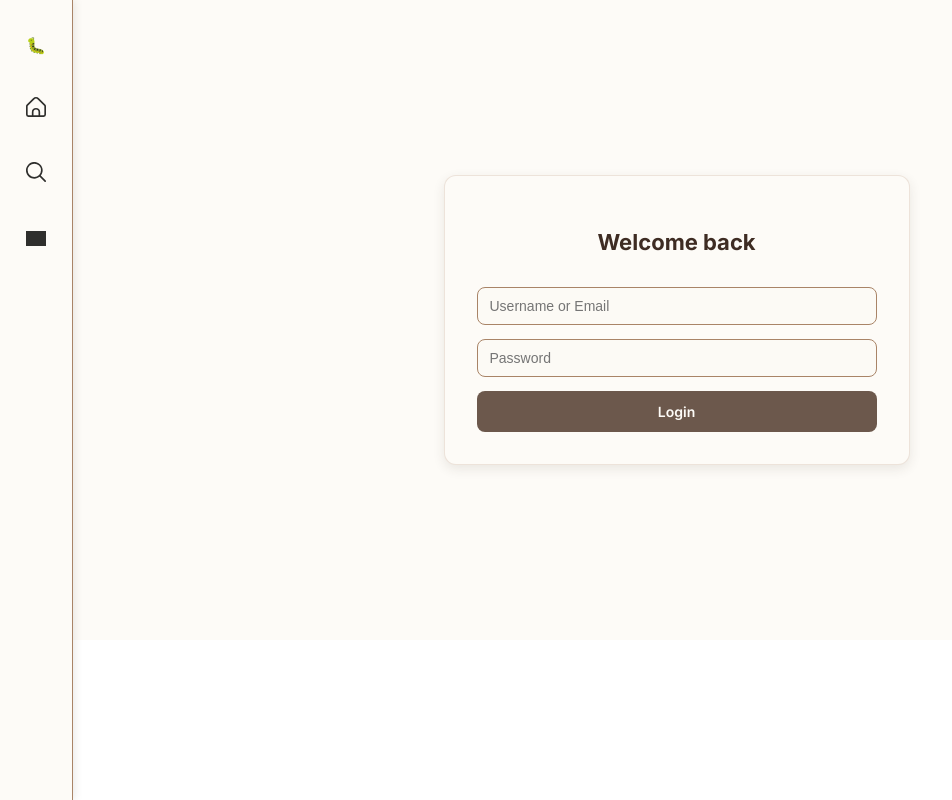
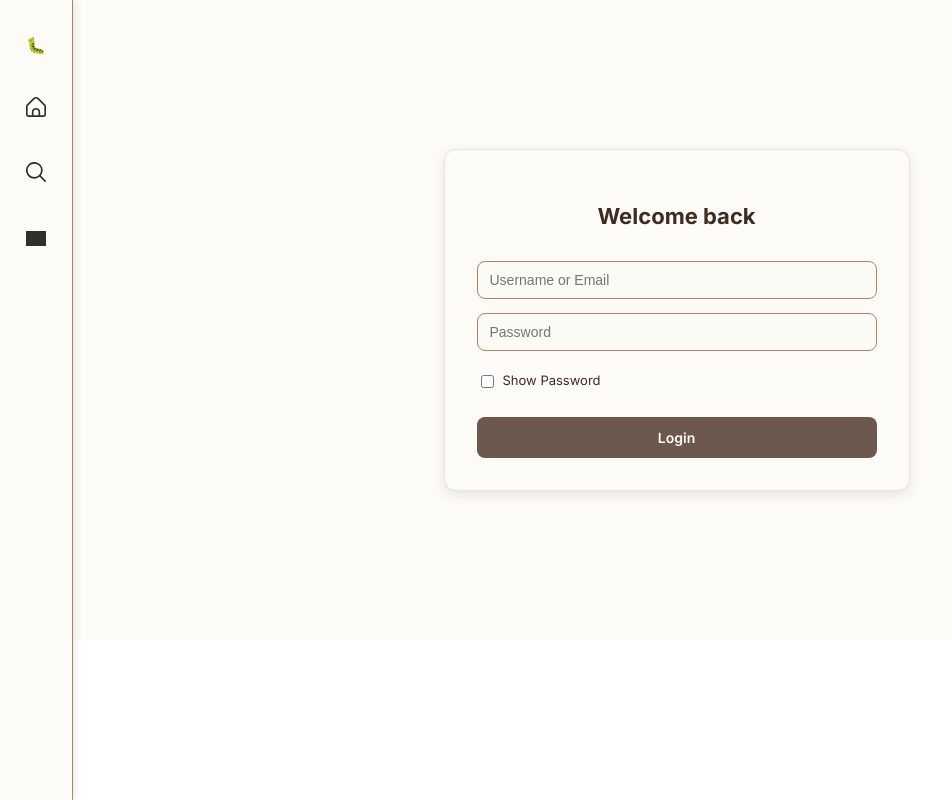
Before and after one commit to nekokshg/bookworm, a React (Create React App) app in the folder frontend/: page /login in a window 1280 px wide. Shown: the whole page, without its empty margins (0-952 px from the left). Built offline with nearby package versions, Linux system fonts and the light colour scheme; grey boxes are pictures that could not be loaded.

Commit message:
Add toggle password visibility for login and register pages

```diff
--- a/frontend/src/pages/Login.js
+++ b/frontend/src/pages/Login.js
@@ -11,6 +11,7 @@ import '../styles/Login.css';
 const Login = ({ setIsAuthenticated }) => {
   const [usernameOrEmail, setUsernameOrEmail] = useState('');
   const [password, setPassword] = useState('');
+  const [showPassword, setShowPassword] = useState(false);
   const [error, setError] = useState('');
 
   const handleSubmit = async (e) => {
@@ -61,13 +62,21 @@ const Login = ({ setIsAuthenticated }) => {
             required
           />
           <input
-            type="password"
+            type={showPassword ? 'text' : 'password'}
             placeholder="Password"
             value={password}
             onChange={(e) => setPassword(e.target.value)}
             className="loginInput"
             required
           />
+          <label className='showPasswordToggle'>
+            <input
+              type='checkbox'
+              checked={showPassword}
+              onChange={() => setShowPassword(!showPassword)}
+            />
+            Show Password
+          </label>
           <button type="submit" className="loginButton_">Login</button>
         </form>
       </div>
--- a/frontend/src/pages/Register.js
+++ b/frontend/src/pages/Register.js
@@ -7,6 +7,7 @@ const Register = ({ setIsAuthenticated }) => {
   const [username, setUsername] = useState('');
   const [email, setEmail] = useState('');
   const [password, setPassword] = useState('');
+  const [showPassword, setShowPassword] = useState(false);
   const [error, setError] = useState('');
 
   const handleSubmit = async (e) => {
@@ -46,13 +47,21 @@ const Register = ({ setIsAuthenticated }) => {
             required
           />
           <input
-            type="password"
+            type={showPassword ? 'text' : 'password'}
             placeholder="Password"
             value={password}
             onChange={(e) => setPassword(e.target.value)}
             className="registerInput"
             required
           />
+          <label className='showPasswordToggle'>
+            <input
+              type='checkbox'
+              checked={showPassword}
+              onChange={() => setShowPassword(!showPassword)}
+            />
+            Show Password
+          </label>
           <button type="submit" className="registerButton_">
             Register
           </button>
--- a/frontend/src/styles/Login.css
+++ b/frontend/src/styles/Login.css
@@ -88,3 +88,13 @@
 .resendButton:hover {
   background-color: var(--color-earthy-brown);
 }
+
+.showPasswordToggle {
+  display: flex;
+  align-items: center;
+  gap: 6px;
+  font-size: 13px;
+  color: var(--color-dark-brown);
+  margin-top: 6px;
+  margin-bottom: 12px;
+}
```
